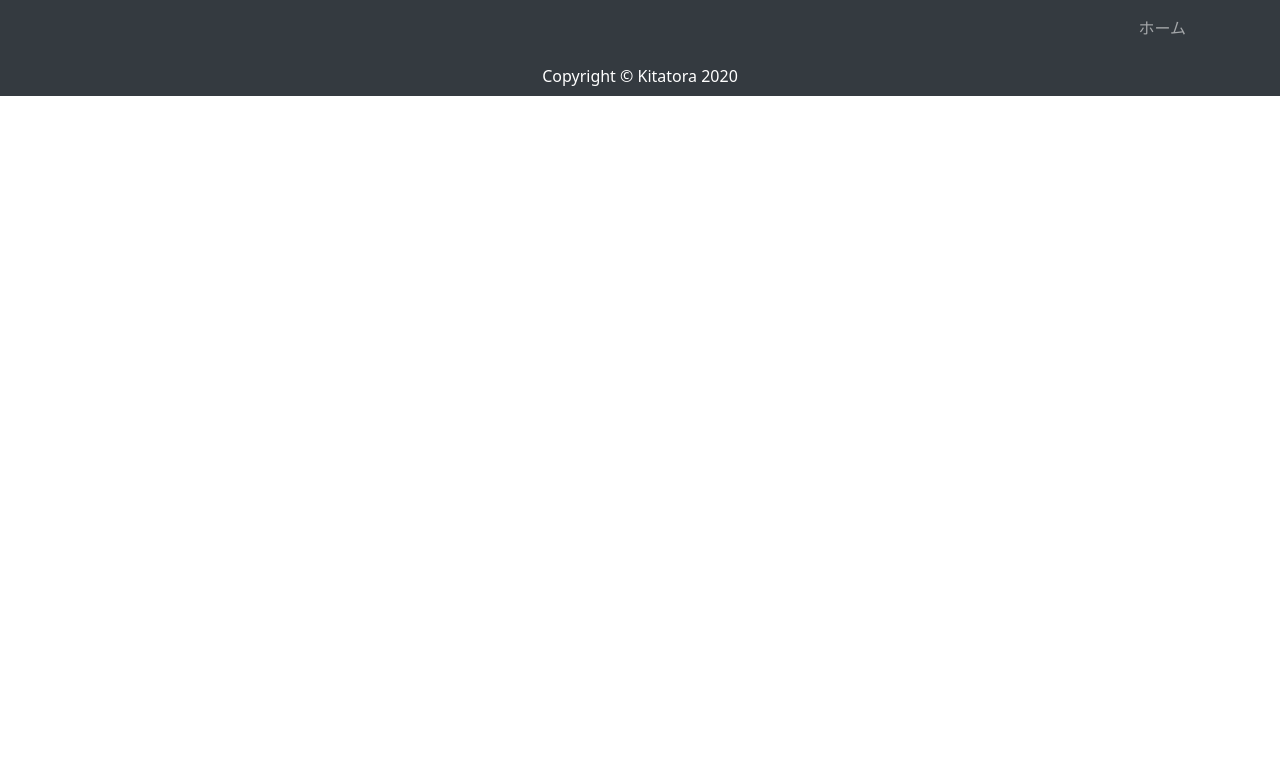
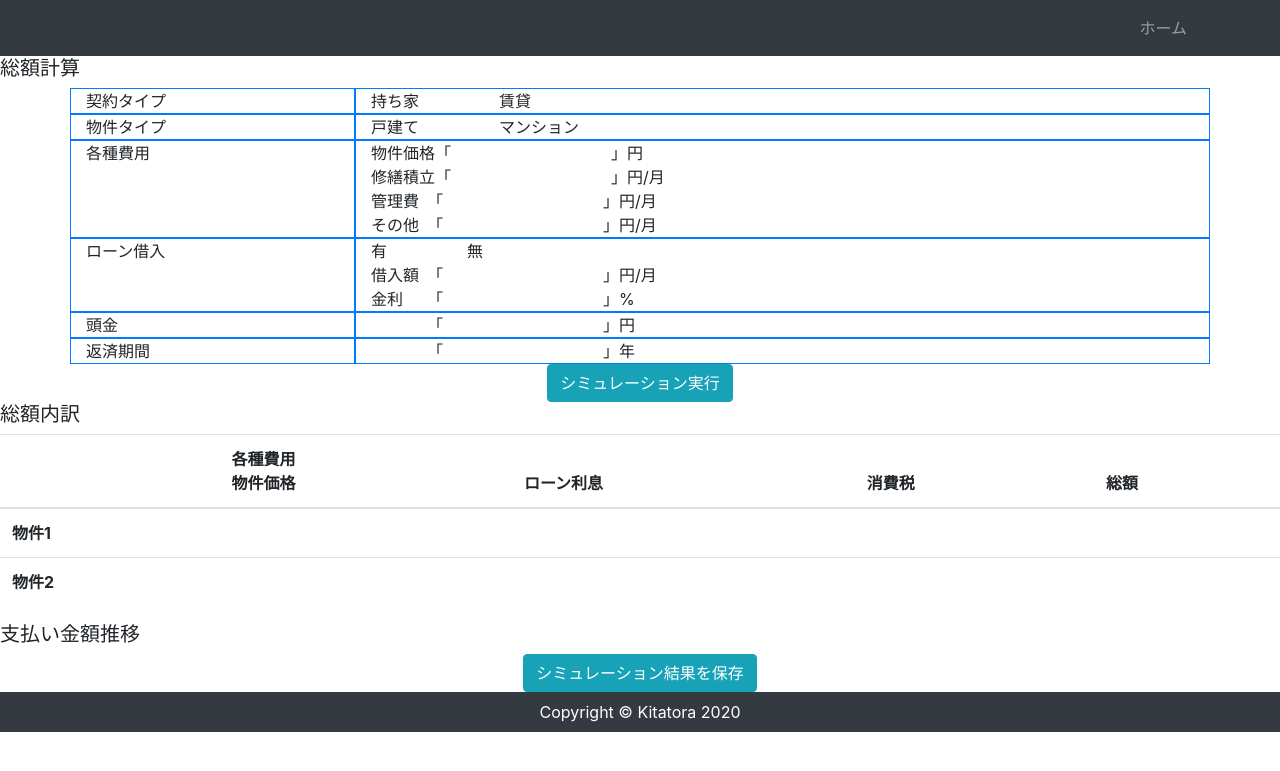
Before and after one commit to Kitatora/housing_costs_calculation, a Django app: template app/templates/app/base.html in a window 1280 px wide. Shown: the top 771 px of the page. Run offline with Django 3.2, Linux system fonts and the light colour scheme; the template is opened without the code that fills it, so the values that code supplies are empty; some libraries are stand-ins or nearby versions.

Commit message:
20200901

```diff
--- a/app/templates/app/base.html
+++ b/app/templates/app/base.html
@@ -6,7 +6,7 @@
 <head>
     <meta charset="UTF-8">
     <meta name="viewport" content="width=device-width, initial-scale=1.0">
-    <link rel="stylesheet" href="https://stackpath.bootstrapcdn.com/bootstrap/5.0.0-alpha1/css/bootstrap.min.css" integrity="sha384-r4NyP46KrjDleawBgD5tp8Y7UzmLA05oM1iAEQ17CSuDqnUK2+k9luXQOfXJCJ4I" crossorigin="anonymous">
+    <link rel="stylesheet" href="https://stackpath.bootstrapcdn.com/bootstrap/4.5.0/css/bootstrap.min.css" integrity="sha384-9aIt2nRpC12Uk9gS9baDl411NQApFmC26EwAOH8WgZl5MYYxFfc+NcPb1dKGj7Sk" crossorigin="anonymous">
     <link rel="stylesheet" href="{% static 'css/style.css' %}">
     <title>オイクラ（仮）</title>
 </head>
@@ -23,10 +23,85 @@
     </nav>
 
     <main>
+        <div class="h5">総額計算</div>
         <div class="container">
+            <div class="row">
+                <div class="col-sm-3 border border-primary">契約タイプ</div>
+                <div class="col-sm-9 border border-primary">持ち家　　　　　賃貸</div>
+            </div>
+            <div class="row">
+                <div class="col-sm-3 border border-primary">物件タイプ</div>
+                <div class="col-sm-9 border border-primary">戸建て　　　　　マンション</div>
+            </div>
+            <div class="row">
+                <div class="col-sm-3 border border-primary">各種費用</div>
+                <div class="col-sm-9 border border-primary">
+                    物件価格「　　　　　　　　　　」円<br>
+                    修繕積立「　　　　　　　　　　」円/月<br>
+                    管理費　「　　　　　　　　　　」円/月<br>
+                    その他　「　　　　　　　　　　」円/月<br>
+                </div>
+            </div>
+            <div class="row">
+                <div class="col-sm-3 border border-primary">ローン借入</div>
+                <div class="col-sm-9 border border-primary">
+                    有　　　　　無<br>
+                    借入額　「　　　　　　　　　　」円/月<br>
+                    金利　　「　　　　　　　　　　」%<br>
+                </div>
+            </div>
+            <div class="row">
+                <div class="col-sm-3 border border-primary">頭金</div>
+                <div class="col-sm-9 border border-primary">　　　　「　　　　　　　　　　」円</div>
+            </div>
+            <div class="row">
+                <div class="col-sm-3 border border-primary">返済期間</div>
+                <div class="col-sm-9 border border-primary">　　　　「　　　　　　　　　　」年</div>
+            </div>
+        </div>
+        <div class="form-row text-center">
+            <div class="col-12 text-center">
+                <button type="button" class="btn btn-info">シミュレーション実行</button>
+            </div>
+        </div>
+        <div class="h5">総額内訳</div>
+        <table class="table">
+            <thead>
+                <tr>
+                    <th scope="col"></th>
+                    <th scope="col">各種費用<br>物件価格</th>
+                    <th scope="col">ローン利息</th>
+                    <th scope="col">消費税</th>
+                    <th scope="col">総額</th>
+                </tr>
+            </thead>
+            <tbody>
+                <tr>
+                    <th scope="row">物件1</th>
+                    <td></td>
+                    <td></td>
+                    <td></td>
+                    <td></td>
+                </tr>
+                <tr>
+                    <th scope="row">物件2</th>
+                    <td></td>
+                    <td></td>
+                    <td></td>
+                    <td></td>
+                </tr>
+            </tbody>
+        </table>
+
+        <div class="h5">支払い金額推移</div>
+        <div class="form-row text-center">
+            <div class="col-12 text-center">
+                <button type="button" class="btn btn-info">シミュレーション結果を保存</button>
+            </div>
+        </div>
+
             {% block content %}
             {% endblock %}
-        </div>
     </main>
 
     <footer class="py-2 bg-dark">
```
